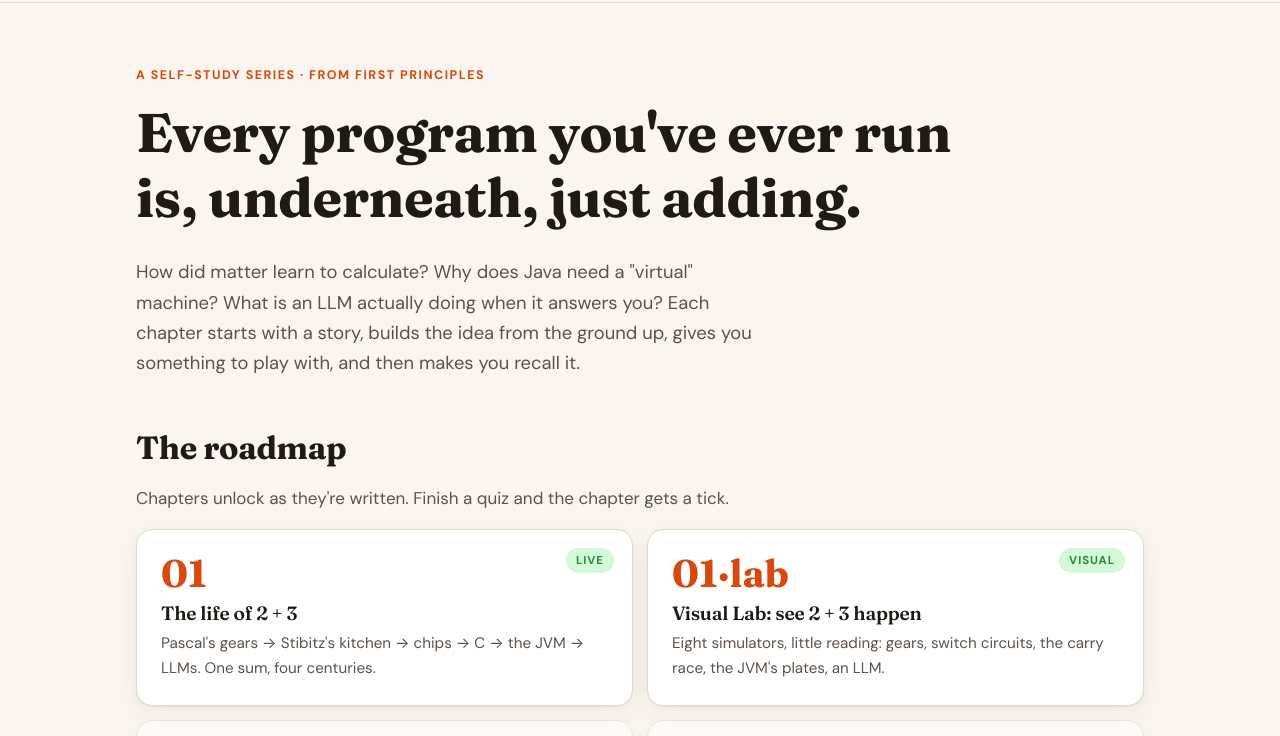
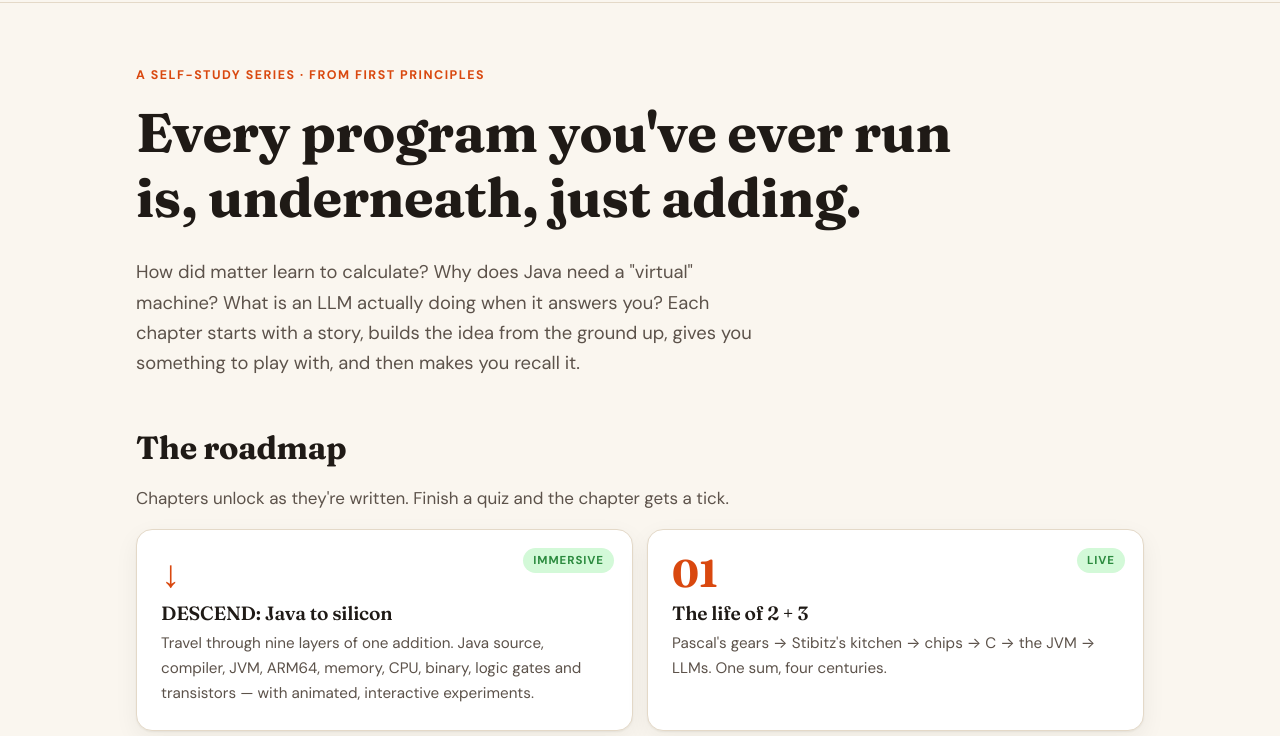
Before and after one commit to Raghuramprabhu/DigitalMarketingLearning, a plain HTML site: page computing/index.html in a window 1280 px wide. Shown: the part 58-794 px from the top of the page. Drawn offline with nearby package versions, Linux system fonts and the light colour scheme.

Commit message:
Link DESCEND from computing roadmap

```diff
--- a/computing/index.html
+++ b/computing/index.html
@@ -34,6 +34,12 @@
     <p style="color:var(--ink-soft)">Chapters unlock as they're written. Finish a quiz and the chapter gets a tick.</p>
 
     <div class="chapters">
+      <a class="card chapter" href="descent.html">
+        <span class="status live">Immersive</span>
+        <div class="num">↓</div>
+        <h3>DESCEND: Java to silicon</h3>
+        <p>Travel through nine layers of one addition. Java source, compiler, JVM, ARM64, memory, CPU, binary, logic gates and transistors — with animated, interactive experiments.</p>
+      </a>
       <a class="card chapter" data-ch="cs01" href="01-the-life-of-2-plus-3.html">
         <span class="status live">Live</span>
         <div class="num">01</div>
```
